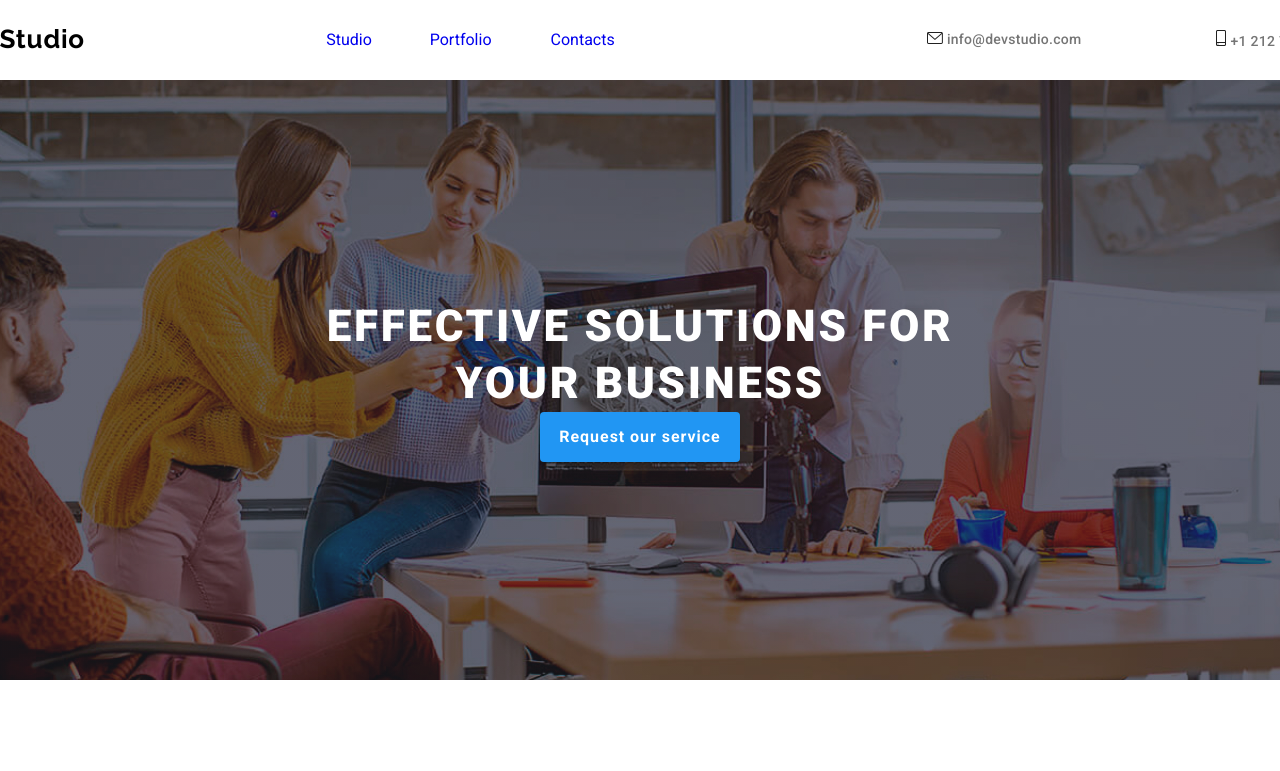
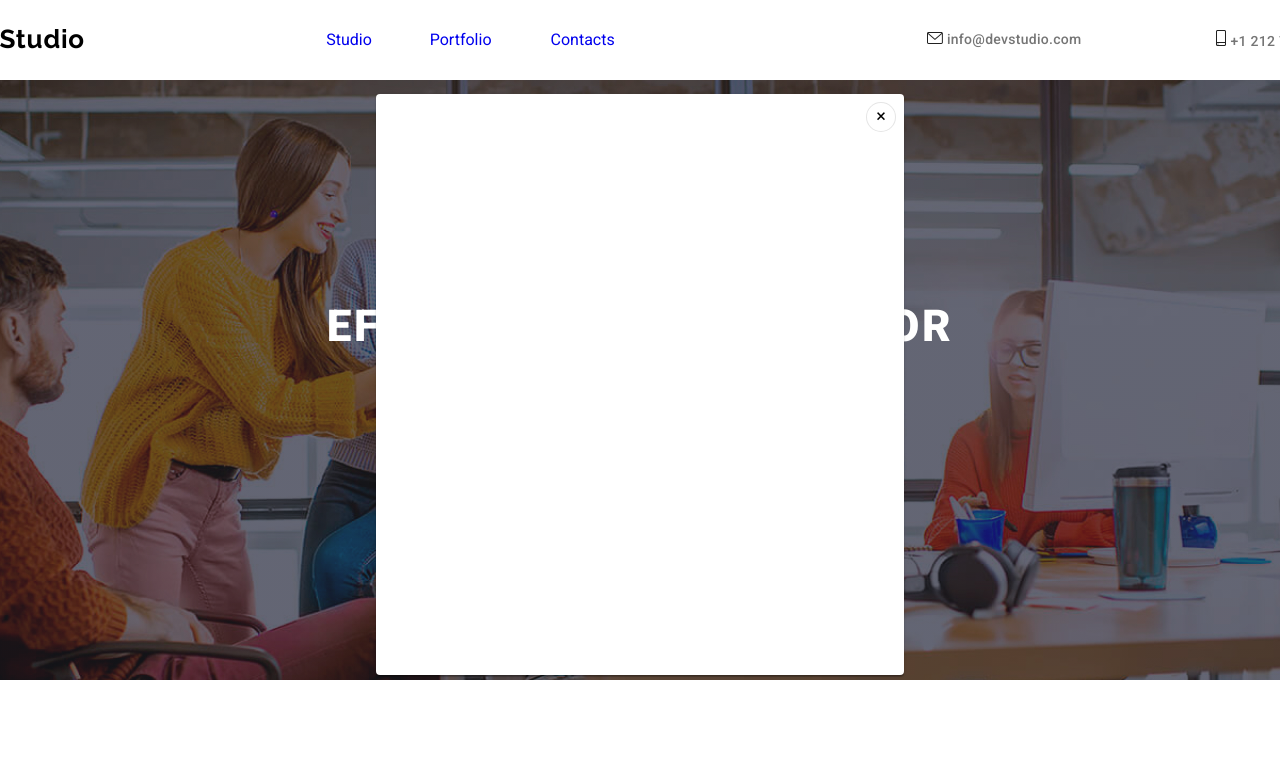
Before and after one commit to robertSovar/goit-markup-hw-05, a plain HTML site: page index.html in a window 1280 px wide. Both pictures are taken after a click on the button "Request our service". Shown: the top 771 px of the page. Drawn offline with Linux system fonts and the light colour scheme.

Commit message:
create modal window

```diff
--- a/css/style.css
+++ b/css/style.css
@@ -648,3 +648,43 @@ hr {
   border: none;
   box-shadow: none;
 }
+
+/* Modal */
+
+.modal {
+  position: fixed;
+  width: 100vw;
+  height: 60vw;
+  display: flex;
+  justify-content: center;
+  align-items: center;
+}
+
+.modal-content {
+  width: 528px;
+  height: 581px;
+  flex-shrink: 0;
+  background-color: #fff;
+  border-radius: 4px;
+  box-shadow: 0px 2px 1px 0px rgba(0, 0, 0, 0.20), 0px 1px 1px 0px rgba(0, 0, 0, 0.14), 0px 1px 3px 0px rgba(0, 0, 0, 0.12);
+  position: relative;
+}
+
+.is-hidden {
+  visibility: hidden;
+}
+
+.close-button {
+  background-color: #fff;
+  border: 1px solid rgba(0, 0, 0, 0.10);
+  cursor: pointer;
+  position: absolute;
+  right: 8px;
+  top: 8px;
+  width: 30px;
+  height: 30px;
+  flex-shrink: 0;
+  border-radius: 50%;
+  color: #000000;
+  font-size: 18px;
+}
--- a/index.html
+++ b/index.html
@@ -73,7 +73,7 @@
       <section class="hero-section">
         <h1>EFFECTIVE SOLUTIONS FOR YOUR BUSINESS</h1>
         <div>
-          <button class="request-button">Request our service</button>
+          <button data-modal-open class="request-button" >Request our service</button>
         </div>
       </section>
     </main>
@@ -479,6 +479,17 @@
         </div>
       </footer>
     </div>
+
+<!-- Modal -->
+<div class="modal is-hidden" data-modal>
+  <div class="modal-content">
+    <button class="close-button" data-modal-close> &times;</button>
+  </div>
+</div>
+
+
+
+
     <script src="./js/modal.js"></script>
   </body>
 </html>
```
